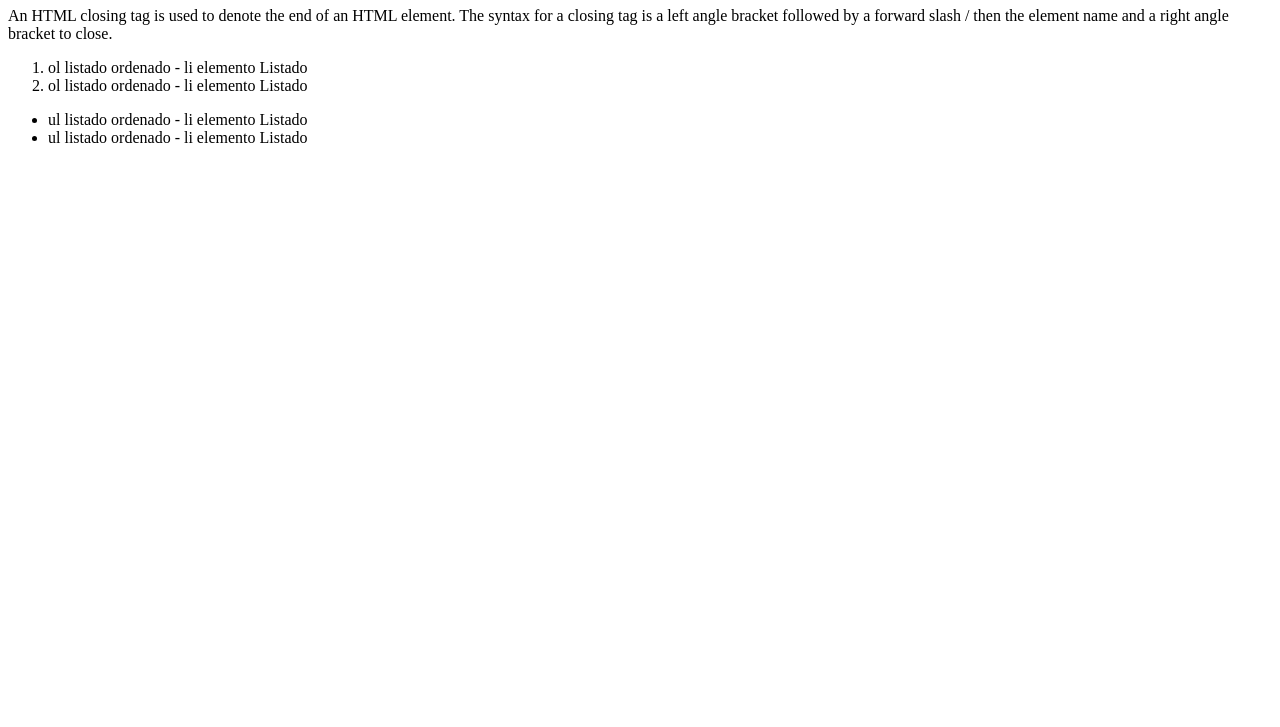
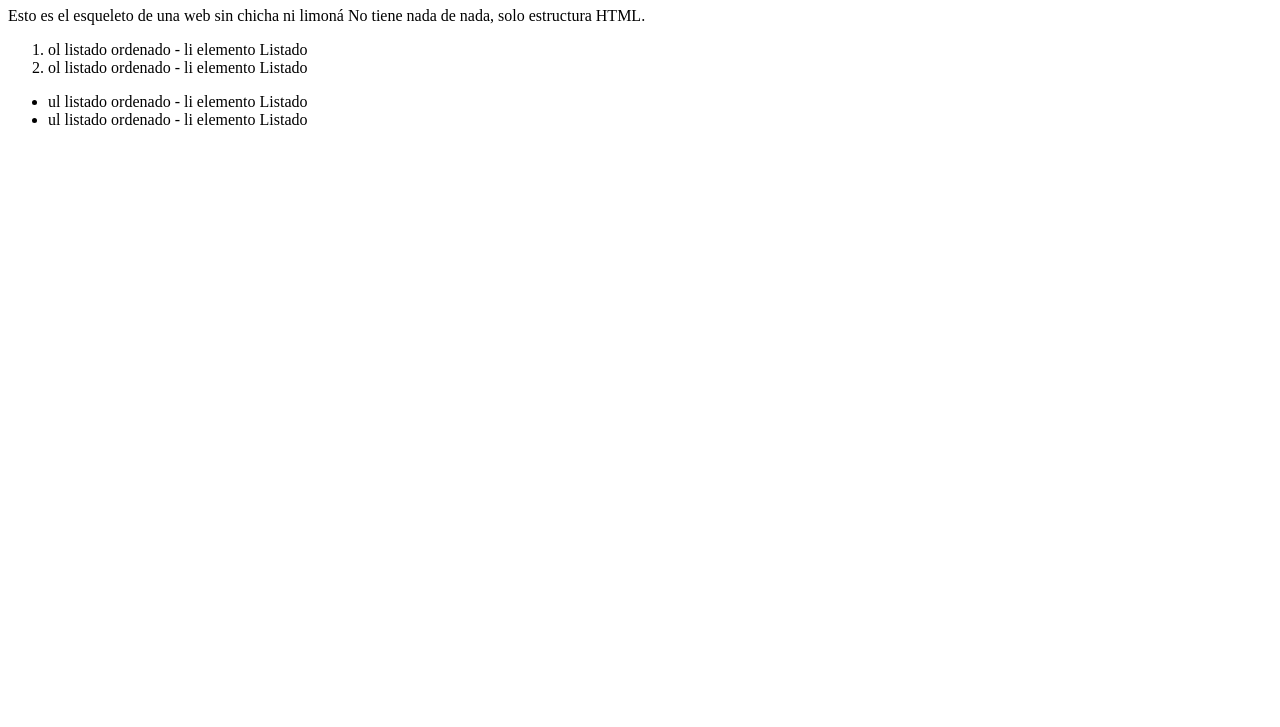
Before and after one commit to rubenmmoreno/clase1, a plain HTML site: page index.html in a window 1280 px wide. Shown: the part 73-800 px from the top of the page. Drawn offline with Linux system fonts and the light colour scheme.

Commit message:
text changes

```diff
--- a/index.html
+++ b/index.html
@@ -11,9 +11,8 @@
 
   <h1>Ejercicio Clase 1</h1>
 
-  <p> An HTML closing tag is used to denote the end of an HTML element.
-    The syntax for a closing tag is a left angle bracket followed by
-    a forward slash / then the element name and a right angle bracket to close.</p>
+  <p> Esto es el esqueleto de una web sin chicha ni limoná
+    No tiene nada de nada, solo estructura HTML.</p>
 
 
   <ol>
```
